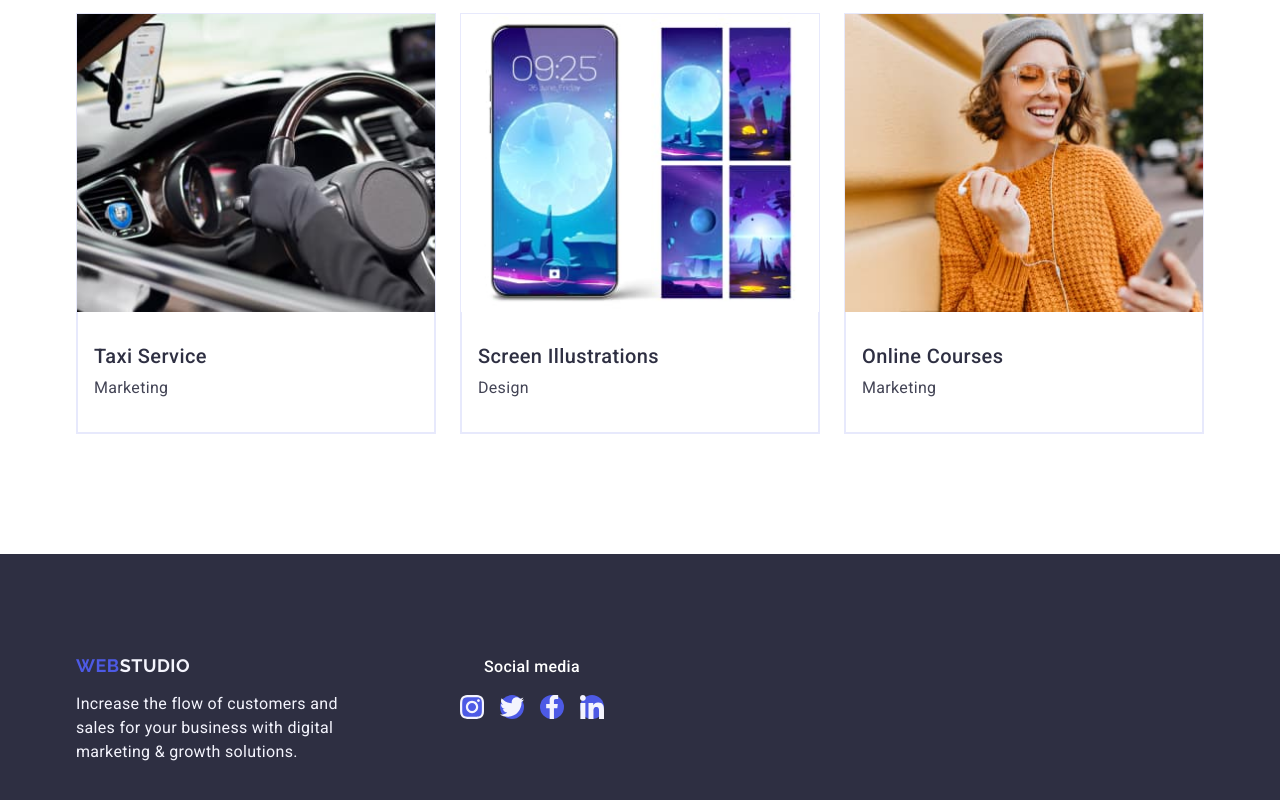
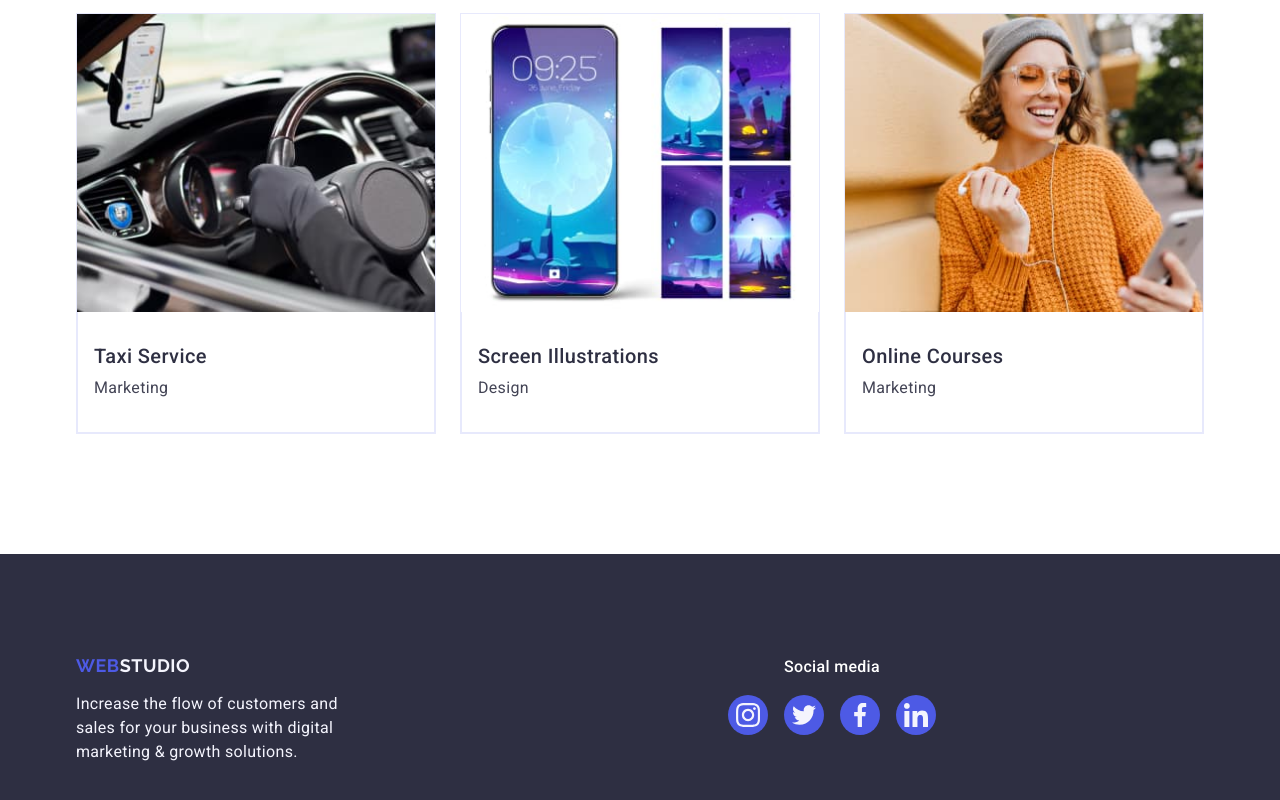
Before and after one commit to Danylo-Zaitsev/goit-markup-hw-04, a plain HTML site: page index.html in a window 1280 px wide. Shown: the part 2684-3484 px from the top of the page. Drawn offline with nearby package versions, Linux system fonts and the light colour scheme.

Commit message:
фіва

```diff
--- a/css/style.css
+++ b/css/style.css
@@ -500,32 +500,32 @@ ul a {
 
 /* ================ ФУТЕР ================ */
 
-.footer{
+.footer {
     background-color: #2e2f42;
-    padding: 100px 0 100px
+    padding: 100px 0 100px;
 }
 
-.footer_container{
+.footer_container {
     display: flex;
-    align-items: baseline
+    align-items: baseline;
 }
 
-.footer_span{
+.footer_span {
     color: #f4f4fd;
 }
 
-.logo_text_footer{
-    margin-right: 120px
+.logo_text_footer {
+    margin-right: 120px;
 }
 
-.footer_logo{
+.footer_logo {
     margin-bottom: 16px;
     display: inline-block;
 }
 
-.text_footer{
+.text_footer {
     display: block;
-    color: #F4F4FD;
+    color: #f4f4fd;
     font-family: "Roboto";
     font-size: 16px;
     font-weight: 400;
@@ -541,7 +541,7 @@ ul a {
     margin: 0;
 }
 
-.social_icon-box {
+.social_icon_box {
     width: 40px;
     height: 40px;
 }
@@ -561,16 +561,27 @@ ul a {
     text-align: center;
 }
 
-.media_container {
-    margin-left: 0;
+.social-icon-instagram,
+.social-icon-twitter,
+.social-icon-facebook,
+.social-icon-linkedin {
+    width: 100%;
+    height: 100%;
+    background-color: #4d5ae5;
+    border-radius: 50%;
+    display: flex;
+    align-items: center;
+    justify-content: center;
 }
 
- .socials_media_title {
-    text-align: center;
- }
-
- .footer_icon_link:hover
- .footer_icon_link:focus {
+.social-icon-instagram:hover,
+.social-icon-twitter:hover,
+.social-icon-facebook:hover,
+.social-icon-linkedin:hover,
+.social-icon-instagram:focus,
+.social-icon-twitter:focus,
+.social-icon-facebook:focus,
+.social-icon-linkedin:focus {
     background-color: #31d0aa;
- }
+}
 /* ================ ФУТЕР ================ */
--- a/index.html
+++ b/index.html
@@ -379,28 +379,28 @@
                 <p class="socials_media_title">Social media</p>
                 <ul class="footer_icons_list">
                     <li class="social_icon_box footer_icon_box">
-                        <a href="" class="social_list_link footer_icon_link">
+                        <a href="#" class="social_list_link footer_icon_link social-icon-instagram">
                             <svg class="socials_icons" width="24" height="24">
                                 <use href="./images/icons.svg#icon-instagram"></use>
                             </svg>
                         </a>
                     </li>
                     <li class="social_icon_box footer_icon_box">
-                        <a href="" class="social_list_link footer_icon_link">
+                        <a href="#" class="social_list_link footer_icon_link social-icon-twitter">
                             <svg class="socials_icons" width="24" height="24">
                                 <use href="./images/icons.svg#icon-twitter"></use>
                             </svg>
                         </a>
                     </li>
                     <li class="social_icon_box footer_icon_box">
-                        <a href="" class="social_list_link footer_icon_link">
+                        <a href="#" class="social_list_link footer_icon_link social-icon-facebook">
                             <svg class="socials_icons" width="24" height="24">
                                 <use href="./images/icons.svg#icon-facebook"></use>
                             </svg>
                         </a>
                     </li>
                     <li class="social_icon_box footer_icon_box">
-                        <a href="" class="social_list_link footer_icon_link">
+                        <a href="#" class="social_list_link footer_icon_link social-icon-linkedin">
                             <svg class="socials_icons" width="24" height="24">
                                 <use href="./images/icons.svg#icon-linkedin"></use>
                             </svg>
```
